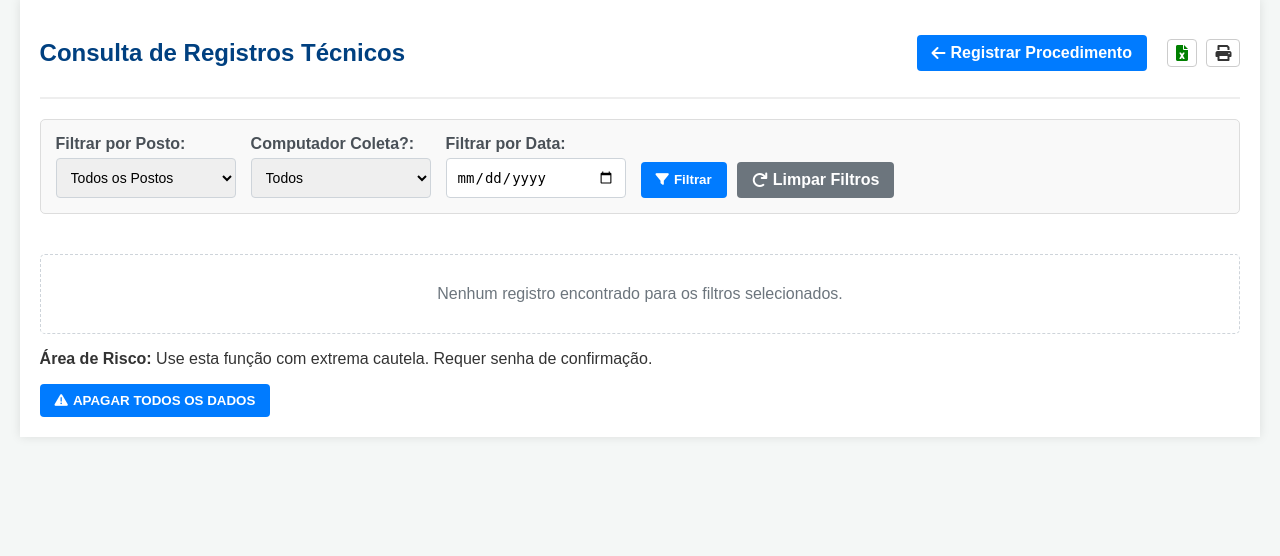
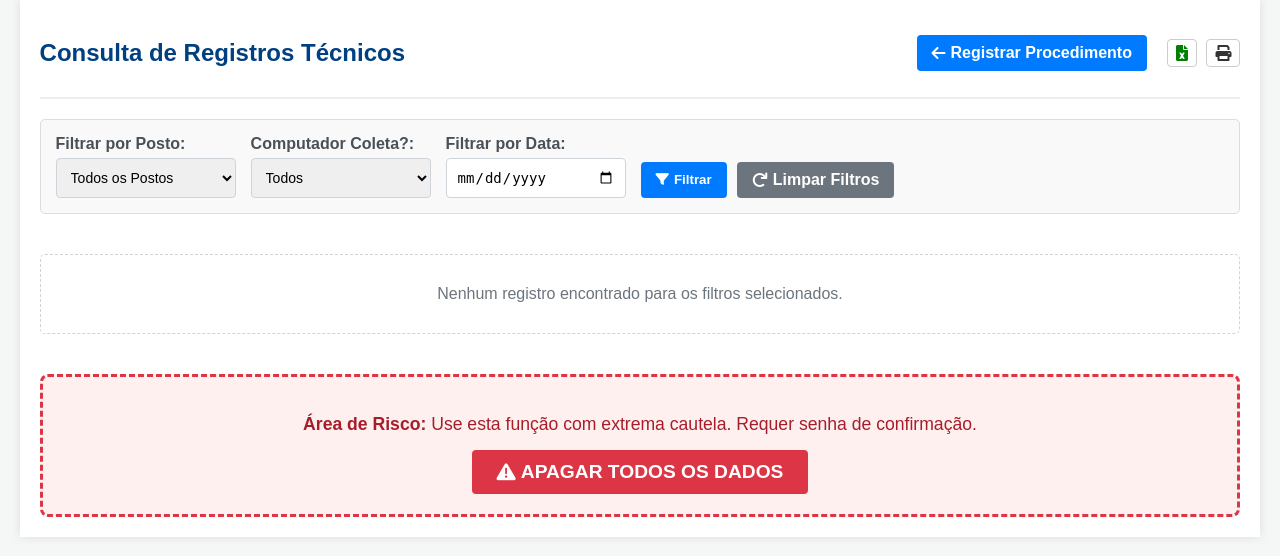
Before and after one commit to Dual650/info-IT, a Flask app: page /consultar in a window 1280 px wide. Shown: the part 21-577 px from the top of the page. Run offline with Flask 3, Linux system fonts and the light colour scheme; data that the repository does not hold is empty.

Commit message:
Update style.css

```diff
--- a/static/style.css
+++ b/static/style.css
@@ -148,17 +148,6 @@ textarea {
 .btn-consulta:hover {
     background-color: #f0f8ff;
     color: #0056b3;
-}
-
-/* Botão de Exclusão (Perigo) - EM MASSA */
-.btn-acao.btn-danger {
-    background-color: #dc3545 !important;
-    color: white !important;
-    border-color: #dc3545 !important;
-}
-.btn-acao.btn-danger:hover {
-    background-color: #c82333 !important;
-    border-color: #bd2130 !important;
 }
 
 /* Botão de Exclusão Individual (mais discreto) */
@@ -336,3 +325,35 @@ textarea {
     font-size: 1.0em;
     line-height: 1.4;
 }
+
+/* ========================================= */
+/* ESTILOS DA SEÇÃO DE PERIGO (Exclusão em Massa) */
+/* ========================================= */
+
+.secao-perigo {
+    margin-top: 40px;
+    padding: 20px;
+    border: 3px dashed #dc3545; /* Vermelho forte */
+    background-color: #fff0f0; /* Fundo mais claro */
+    border-radius: 8px;
+    text-align: center;
+}
+
+.secao-perigo p {
+    font-size: 1.1em;
+    color: #a71d2a;
+    margin-bottom: 15px;
+}
+
+/* Botão de Risco */
+.btn-risco {
+    background-color: #dc3545; /* Vermelho */
+    border-color: #dc3545;
+    font-size: 1.2em;
+    padding: 12px 25px;
+}
+
+.btn-risco:hover {
+    background-color: #c82333;
+    border-color: #bd2130;
+}
```
